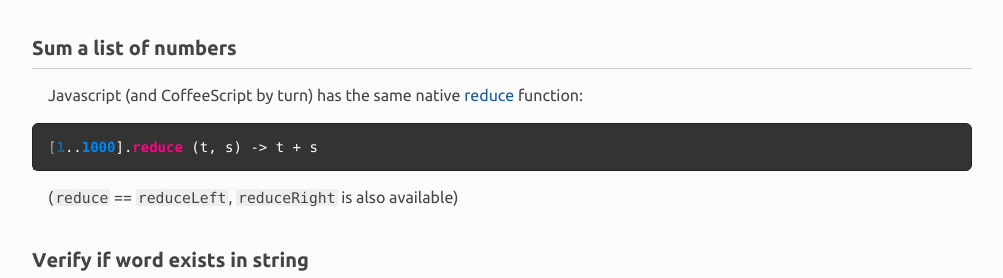
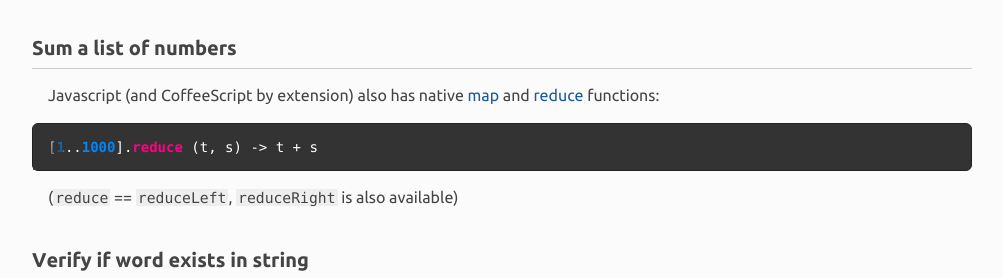
Before and after one commit to ricardobeat/ricardobeat.github.com, a Jekyll site: the page built from _posts/2011-06-02-10-CoffeeScript-One-Liners-to-Impress-Your-Friends.md, in a window 1280 px wide and 900 px high, scrolled down 389 px. Shown: the part 172-450 px from the top of the window, without its empty margins (138-1141 px from the left). Built offline with Jekyll 4.4.1, drawn with Linux system fonts in a browser that asks for light colours; Markdown is read by kramdown in place of the engine named in the settings.

Commit message:
fix spelling

```diff
--- a/_posts/2011-06-02-10-CoffeeScript-One-Liners-to-Impress-Your-Friends.md
+++ b/_posts/2011-06-02-10-CoffeeScript-One-Liners-to-Impress-Your-Friends.md
@@ -26,7 +26,7 @@ i * 2 for i in [1..10]
 2. Sum a list of numbers
 ------------------------
 
-Javascript (and CoffeeScript by turn) has the same native [reduce](http://en.wikipedia.org/wiki/Fold_%28higher-order_function%29) function:
+Javascript (and CoffeeScript by extension) also has native [map](http://en.wikipedia.org/wiki/Map_%28higher-order_function%29) and  [reduce](http://en.wikipedia.org/wiki/Fold_%28higher-order_function%29) functions:
 
 {% highlight coffeescript %}
 [1..1000].reduce (t, s) -> t + s
```
